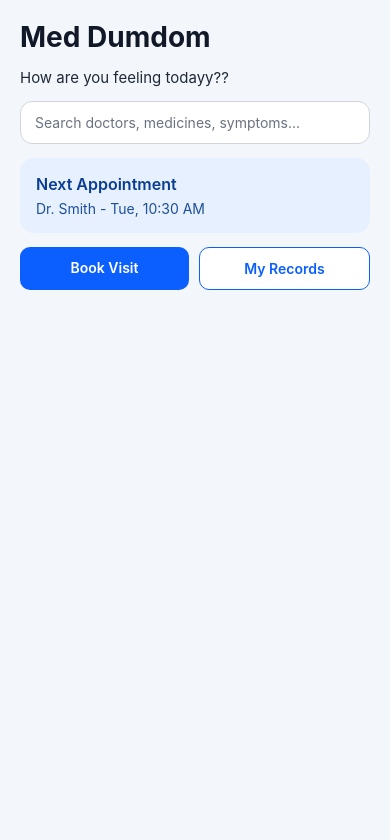
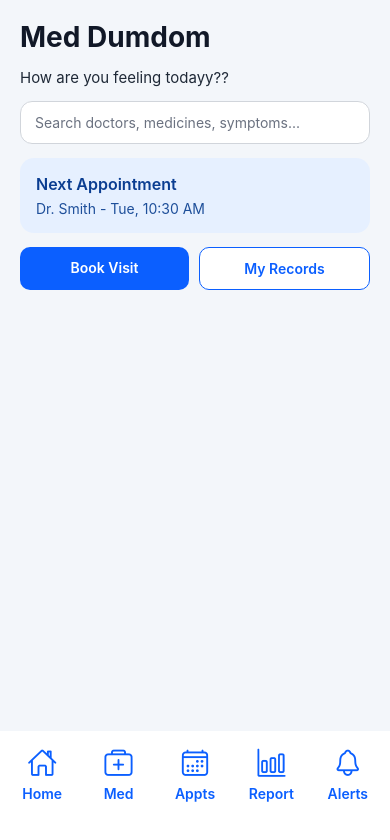
Before and after one commit to secretiv3plotter/Med-Dumdom, a React Native app: screen / in a window 390 px wide. Shown: the top 840 px of the page. Built offline with nearby package versions, Linux system fonts and the light colour scheme.

Commit message:
navigation bar

```diff
--- a/src/components/common/NavigationBar.js
+++ b/src/components/common/NavigationBar.js
@@ -0,0 +1,64 @@
+import { useState } from 'react';
+import { Alert, StyleSheet, View } from 'react-native';
+import { colors, radius, spacing } from '../../constants/Themes';
+import AppointmentTrackerButton from '../navigation_bar/AppointmentTrackerButton';
+import HomeButton from '../navigation_bar/HomeButton';
+import MedTrackerButton from '../navigation_bar/MedTrackerButton';
+import NotificationButton from '../navigation_bar/NotificationButton';
+import ProgressReportButton from '../navigation_bar/ProgressReportButton';
+
+export default function NavigationBar({
+  medDisabled = false,
+  appointmentDisabled = false,
+  progressDisabled = false,
+  notificationsUnread = false,
+}) {
+  const [selectedTab, setSelectedTab] = useState(null);
+  const onTabPress = (tabKey, label) => {
+    setSelectedTab(tabKey);
+    Alert.alert('Navigation', `${label} pressed`);
+  };
+
+  return (
+    <View style={styles.container}>
+      <HomeButton
+        variant={selectedTab === 'home' ? 'solid' : 'outline'}
+        onPress={() => onTabPress('home', 'Home')}
+      />
+      <MedTrackerButton
+        variant={selectedTab === 'med' ? 'solid' : 'outline'}
+        onPress={() => onTabPress('med', 'Med')}
+        disabled={medDisabled}
+      />
+      <AppointmentTrackerButton
+        variant={selectedTab === 'appointment' ? 'solid' : 'outline'}
+        onPress={() => onTabPress('appointment', 'Appts')}
+        disabled={appointmentDisabled}
+      />
+      <ProgressReportButton
+        variant={selectedTab === 'progress' ? 'solid' : 'outline'}
+        onPress={() => onTabPress('progress', 'Report')}
+        disabled={progressDisabled}
+      />
+      <NotificationButton
+        variant={selectedTab === 'notification' ? 'solid' : 'outline'}
+        onPress={() => onTabPress('notification', 'Alerts')}
+        showDot={notificationsUnread && selectedTab !== 'notification'}
+      />
+    </View>
+  );
+}
+
+const styles = StyleSheet.create({
+  container: {
+    backgroundColor: colors.surface,
+    width: '100%',
+    borderTopLeftRadius: radius.xl,
+    borderTopRightRadius: radius.xl,
+    paddingHorizontal: spacing.xs,
+    paddingTop: spacing.xs,
+    paddingBottom: spacing.xxl,
+    gap: spacing.xs,
+    flexDirection: 'row',
+  },
+});
--- a/src/components/navigation_bar/AppointmentTrackerButton.js
+++ b/src/components/navigation_bar/AppointmentTrackerButton.js
@@ -1 +1,52 @@
-//variants: solid, outline, ghost
+import { Ionicons } from '@expo/vector-icons';
+import { Pressable, StyleSheet, Text } from 'react-native';
+import { accessibility, colors, radius, spacing, typography } from '../../constants/Themes';
+
+export default function AppointmentTrackerButton({ onPress, variant = 'outline', disabled = false }) {
+  const isSolid = variant === 'solid';
+  const iconColor = disabled ? colors.bodyMuted : colors.brand;
+  const textColor = disabled ? colors.bodyMuted : colors.brand;
+
+  return (
+    <Pressable
+      onPress={onPress}
+      disabled={disabled}
+      accessible
+      accessibilityRole="button"
+      accessibilityLabel="Appointments"
+      accessibilityHint="Opens appointment tracker section"
+      accessibilityState={{ disabled, selected: isSolid }}
+      style={[styles.button, isSolid ? styles.solidButton : styles.outlineButton]}
+    >
+      <Ionicons
+        name={isSolid ? 'calendar' : 'calendar-outline'}
+        size={30}
+        color={iconColor}
+      />
+      <Text style={[styles.text, { color: textColor }]}>Appts</Text>
+    </Pressable>
+  );
+}
+
+const styles = StyleSheet.create({
+  button: {
+    minHeight: accessibility.minTouchTarget,
+    flex: 1,
+    minWidth: 62,
+    borderRadius: radius.lg,
+    alignItems: 'center',
+    justifyContent: 'center',
+    gap: spacing.xxs,
+    paddingVertical: spacing.xs,
+  },
+  solidButton: {
+    backgroundColor: colors.pageBg,
+  },
+  outlineButton: {
+    backgroundColor: colors.surface,
+  },
+  text: {
+    ...typography.bodySmall,
+    fontWeight: '600',
+  },
+});
--- a/src/components/navigation_bar/HomeButton.js
+++ b/src/components/navigation_bar/HomeButton.js
@@ -1 +1,50 @@
-//variants: solid, outline
+import { Ionicons } from '@expo/vector-icons';
+import { Pressable, StyleSheet, Text } from 'react-native';
+import { accessibility, colors, radius, spacing, typography } from '../../constants/Themes';
+
+export default function HomeButton({ onPress, variant = 'outline' }) {
+  const isSolid = variant === 'solid';
+  const iconAndTextColor = colors.brand;
+
+  return (
+    <Pressable
+      onPress={onPress}
+      accessible
+      accessibilityRole="button"
+      accessibilityLabel="Home"
+      accessibilityHint="Opens the home section"
+      accessibilityState={{ selected: isSolid }}
+      style={[styles.button, isSolid ? styles.solidButton : styles.outlineButton]}
+    >
+      <Ionicons
+        name={isSolid ? 'home' : 'home-outline'}
+        size={30}
+        color={iconAndTextColor}
+      />
+      <Text style={[styles.text, { color: iconAndTextColor }]}>Home</Text>
+    </Pressable>
+  );
+}
+
+const styles = StyleSheet.create({
+  button: {
+    minHeight: accessibility.minTouchTarget,
+    flex: 1,
+    minWidth: 62,
+    borderRadius: radius.lg,
+    alignItems: 'center',
+    justifyContent: 'center',
+    gap: spacing.xxs,
+    paddingVertical: spacing.xs,
+  },
+  solidButton: {
+    backgroundColor: colors.pageBg,
+  },
+  outlineButton: {
+    backgroundColor: colors.surface,
+  },
+  text: {
+    ...typography.bodySmall,
+    fontWeight: '600',
+  },
+});
--- a/src/components/navigation_bar/MedTrackerButton.js
+++ b/src/components/navigation_bar/MedTrackerButton.js
@@ -1 +1,52 @@
-//variants: solid, outline, ghost
+import { Ionicons } from '@expo/vector-icons';
+import { Pressable, StyleSheet, Text } from 'react-native';
+import { accessibility, colors, radius, spacing, typography } from '../../constants/Themes';
+
+export default function MedTrackerButton({ onPress, variant = 'outline', disabled = false }) {
+  const isSolid = variant === 'solid';
+  const iconColor = disabled ? colors.bodyMuted : colors.brand;
+  const textColor = disabled ? colors.bodyMuted : colors.brand;
+
+  return (
+    <Pressable
+      onPress={onPress}
+      disabled={disabled}
+      accessible
+      accessibilityRole="button"
+      accessibilityLabel="Med tracker"
+      accessibilityHint="Opens medication tracker section"
+      accessibilityState={{ disabled, selected: isSolid }}
+      style={[styles.button, isSolid ? styles.solidButton : styles.outlineButton]}
+    >
+      <Ionicons
+        name={isSolid ? 'medkit' : 'medkit-outline'}
+        size={30}
+        color={iconColor}
+      />
+      <Text style={[styles.text, { color: textColor }]}>Med</Text>
+    </Pressable>
+  );
+}
+
+const styles = StyleSheet.create({
+  button: {
+    minHeight: accessibility.minTouchTarget,
+    flex: 1,
+    minWidth: 62,
+    borderRadius: radius.lg,
+    alignItems: 'center',
+    justifyContent: 'center',
+    gap: spacing.xxs,
+    paddingVertical: spacing.xs,
+  },
+  solidButton: {
+    backgroundColor: colors.pageBg,
+  },
+  outlineButton: {
+    backgroundColor: colors.surface,
+  },
+  text: {
+    ...typography.bodySmall,
+    fontWeight: '600',
+  },
+});
--- a/src/components/navigation_bar/NotificationButton.js
+++ b/src/components/navigation_bar/NotificationButton.js
@@ -1 +1,61 @@
-//variants: solid, outline
+import { Ionicons } from '@expo/vector-icons';
+import { Pressable, StyleSheet, Text, View } from 'react-native';
+import { accessibility, colors, radius, spacing, typography } from '../../constants/Themes';
+
+export default function NotificationButton({ onPress, variant = 'outline', showDot = true }) {
+  const isSolid = variant === 'solid';
+  const iconAndTextColor = colors.brand;
+
+  return (
+    <Pressable
+      onPress={onPress}
+      accessible
+      accessibilityRole="button"
+      accessibilityLabel="Alerts"
+      accessibilityHint="Opens alerts and notifications"
+      accessibilityState={{ selected: isSolid }}
+      style={[styles.button, isSolid ? styles.solidButton : styles.outlineButton]}
+    >
+      <Ionicons
+        name={isSolid ? 'notifications' : 'notifications-outline'}
+        size={30}
+        color={iconAndTextColor}
+      />
+      <Text style={[styles.text, { color: iconAndTextColor }]}>Alerts</Text>
+      {showDot ? <View style={styles.dot} accessible={false} importantForAccessibility="no" /> : null}
+    </Pressable>
+  );
+}
+
+const styles = StyleSheet.create({
+  button: {
+    minHeight: accessibility.minTouchTarget,
+    flex: 1,
+    minWidth: 62,
+    borderRadius: radius.lg,
+    alignItems: 'center',
+    justifyContent: 'center',
+    gap: spacing.xxs,
+    paddingVertical: spacing.xs,
+    position: 'relative',
+  },
+  solidButton: {
+    backgroundColor: colors.pageBg,
+  },
+  outlineButton: {
+    backgroundColor: colors.surface,
+  },
+  text: {
+    ...typography.bodySmall,
+    fontWeight: '600',
+  },
+  dot: {
+    width: spacing.xs,
+    height: spacing.xs,
+    borderRadius: spacing.xs,
+    backgroundColor: colors.error,
+    position: 'absolute',
+    top: spacing.xs,
+    right: spacing.xs,
+  },
+});
--- a/src/components/navigation_bar/ProgressReportButton.js
+++ b/src/components/navigation_bar/ProgressReportButton.js
@@ -1 +1,52 @@
-//variants: solid, outline, ghost
+import { Ionicons } from '@expo/vector-icons';
+import { Pressable, StyleSheet, Text } from 'react-native';
+import { accessibility, colors, radius, spacing, typography } from '../../constants/Themes';
+
+export default function ProgressReportButton({ onPress, variant = 'outline', disabled = false }) {
+  const isSolid = variant === 'solid';
+  const iconColor = disabled ? colors.bodyMuted : colors.brand;
+  const textColor = disabled ? colors.bodyMuted : colors.brand;
+
+  return (
+    <Pressable
+      onPress={onPress}
+      disabled={disabled}
+      accessible
+      accessibilityRole="button"
+      accessibilityLabel="Progress report"
+      accessibilityHint="Opens progress report section"
+      accessibilityState={{ disabled, selected: isSolid }}
+      style={[styles.button, isSolid ? styles.solidButton : styles.outlineButton]}
+    >
+      <Ionicons
+        name={isSolid ? 'bar-chart' : 'bar-chart-outline'}
+        size={30}
+        color={iconColor}
+      />
+      <Text style={[styles.text, { color: textColor }]}>Report</Text>
+    </Pressable>
+  );
+}
+
+const styles = StyleSheet.create({
+  button: {
+    minHeight: accessibility.minTouchTarget,
+    flex: 1,
+    minWidth: 62,
+    borderRadius: radius.lg,
+    alignItems: 'center',
+    justifyContent: 'center',
+    gap: spacing.xxs,
+    paddingVertical: spacing.xs,
+  },
+  solidButton: {
+    backgroundColor: colors.pageBg,
+  },
+  outlineButton: {
+    backgroundColor: colors.surface,
+  },
+  text: {
+    ...typography.bodySmall,
+    fontWeight: '600',
+  },
+});
--- a/src/constants/Themes.js
+++ b/src/constants/Themes.js
@@ -44,6 +44,6 @@ export const typography = {
 };
 
 export const accessibility = {
-  minTouchTarget: 44,
+  minTouchTarget: 48,
   focusRingWidth: 2,
 };
--- a/src/screens/PracticeGround.js
+++ b/src/screens/PracticeGround.js
@@ -5,12 +5,13 @@ import { SafeAreaView } from 'react-native-safe-area-context';
 import ActionButton from '../components/common/ActionButton';
 import AppointmentCard from '../components/practice_ground/AppointmentCard';
 import SearchBar from '../components/common/SearchBar';
+import NavigationBar from '../components/common/NavigationBar';
 import { colors, spacing } from '../constants/Themes';
 import { homeContent } from '../data/PracticeGroundText';
 
 export default function HomeScreen() {
   return (
-    <SafeAreaView style={styles.safe}>
+    <SafeAreaView style={styles.safe} edges={['top']}>
       <ScrollView contentContainerStyle={styles.container}>
         <Text style={styles.title}>{homeContent.appName}</Text>
         <Text style={styles.subtitle}>{homeContent.greeting}</Text>
@@ -27,6 +28,9 @@ export default function HomeScreen() {
           <ActionButton label={homeContent.actions.secondary} variant="outline" />
         </View>
       </ScrollView>
+      <View style={styles.navWrap}>
+        <NavigationBar />
+      </View>
     </SafeAreaView>
   );
 }
@@ -38,6 +42,7 @@ const styles = StyleSheet.create({
   },
   container: {
     padding: spacing.lg,
+    paddingBottom: spacing.xxl,
     gap: 14,
   },
   title: {
@@ -53,4 +58,8 @@ const styles = StyleSheet.create({
     flexDirection: 'row',
     gap: 10,
   },
+  navWrap: {
+    width: '100%',
+    backgroundColor: colors.surface,
+  },
 });
```
